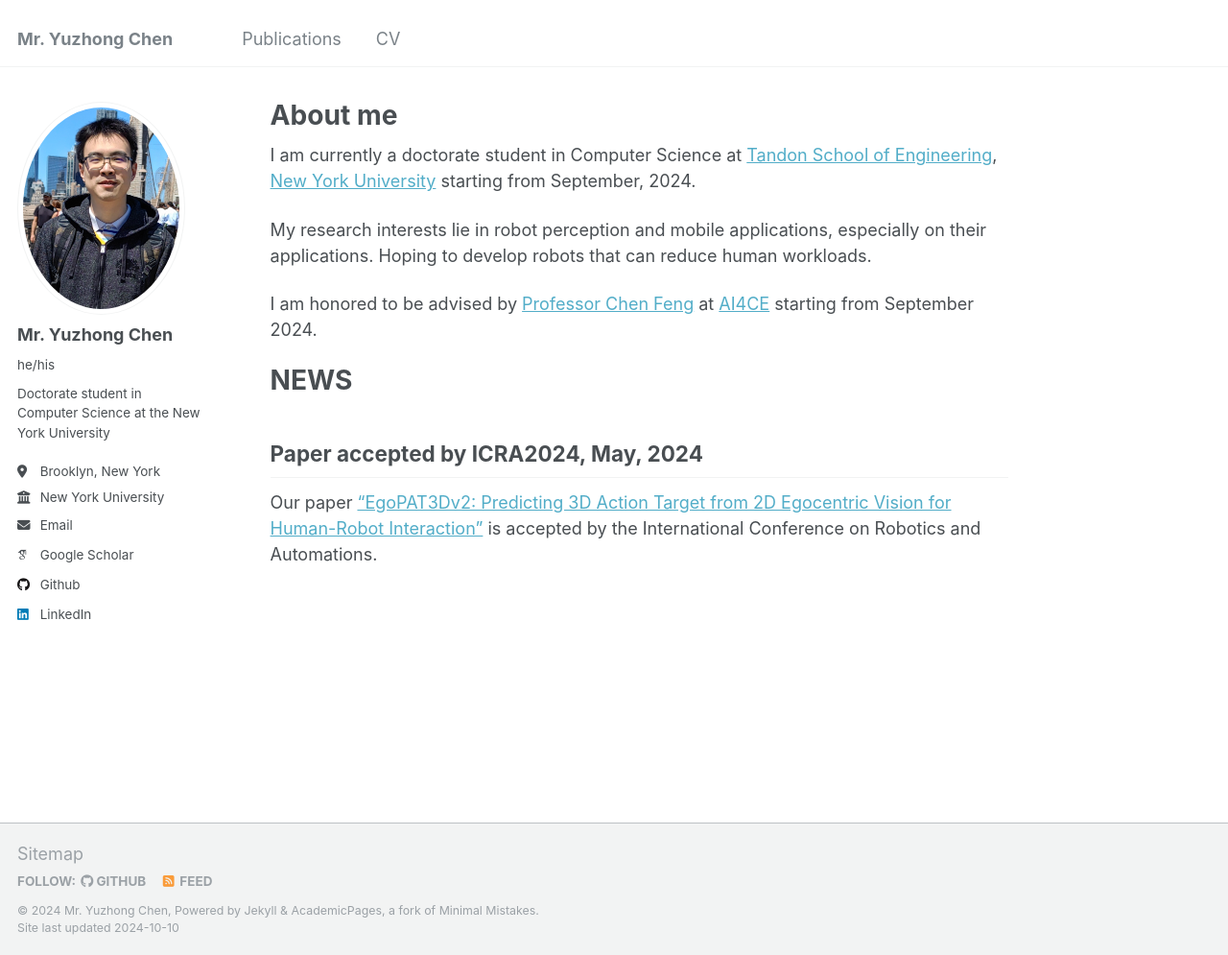
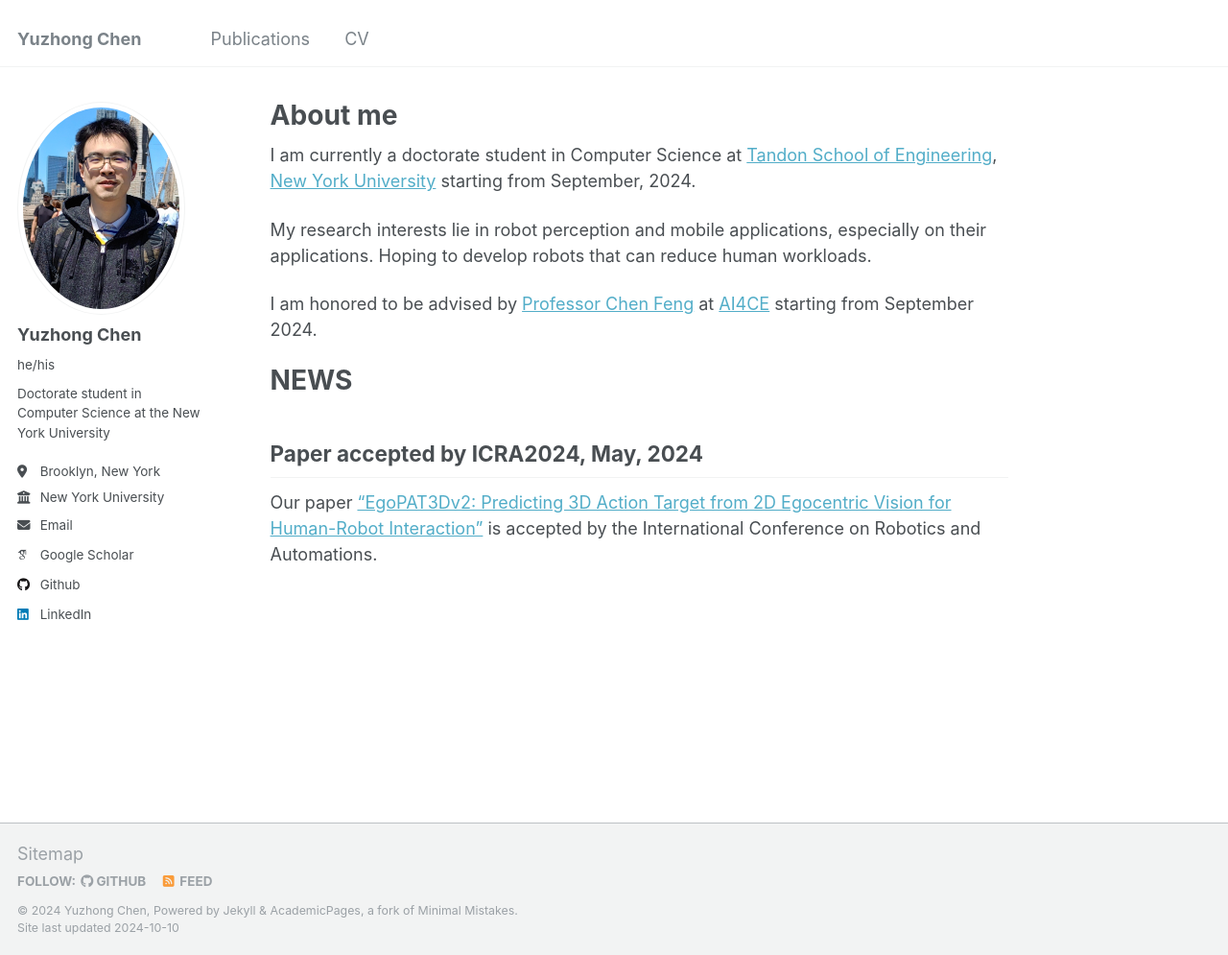
Before and after one commit to yuzhongchen/yuzhongchen.github.io, a Jekyll site: the page built from _pages/about.md, in a window 1280 px wide and 995 px high. Shown: the whole window at 96% size. Built offline with Jekyll 4.4.1, drawn with Linux system fonts in a browser that asks for light colours; some web fonts are replaced.

```diff
--- a/_config.yml
+++ b/_config.yml
@@ -8,9 +8,9 @@
 
 # Basic Site Settings
 locale                   : "en-US"
-title                    : "Mr. Yuzhong Chen"
+title                    : "Yuzhong Chen"
 title_separator          : "-"
-name                     : &name "Mr. Yuzhong Chen"
+name                     : &name "Yuzhong Chen"
 description              : &description "Doctorate student at the New York University"
 url                      : https://yuzhongchen.github.io # the base hostname & protocol for your site e.g. "https://mmistakes.github.io"
 baseurl                  : "" # the subpath of your site, e.g. "/blog"
@@ -22,7 +22,7 @@ repository               : "yuzhongchen/yuzhongchen.github.io"
 author:
   # Biographic information
   avatar           : "profile.jpg"
-  name             : "Mr. Yuzhong Chen"
+  name             : "Yuzhong Chen"
   pronouns         : "he/his"
   bio              : "Doctorate student in Computer Science at the New York University"
   location         : "Brooklyn, New York"
```
